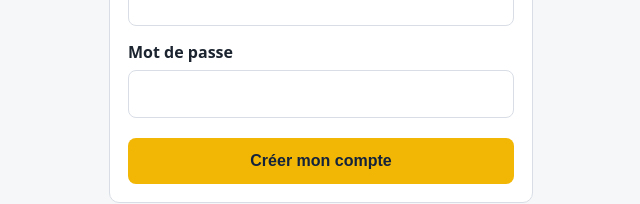
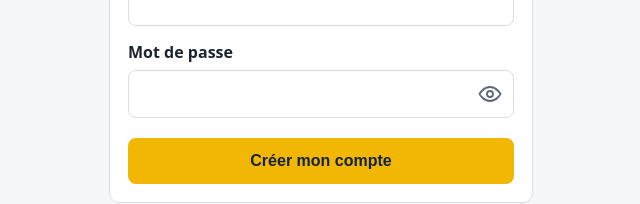
Before and after one commit to electplateweb-ship-it/Platf-devis-electro-, a Next.js app: page /inscription in a window 1280 px wide. Shown: the part 536-740 px from the top of the page, without its empty margins (319-959 px from the left). Built offline with nearby package versions, Linux system fonts and the light colour scheme; no server answers.

Commit message:
Update page.js

```diff
--- a/app/inscription/page.js
+++ b/app/inscription/page.js
@@ -4,6 +4,7 @@ import { useState } from "react";
 import Link from "next/link";
 import { useRouter } from "next/navigation";
 import { supabase } from "../../lib/supabase";
+import ChampMotDePasse from "../../components/ChampMotDePasse";
 
 export default function Inscription() {
   const router = useRouter();
@@ -82,8 +83,13 @@ export default function Inscription() {
           value={form.email} onChange={changer} />
 
         <label htmlFor="motdepasse">Mot de passe</label>
-        <input id="motdepasse" name="motdepasse" type="password" required
-          autoComplete="new-password" value={form.motdepasse} onChange={changer} />
+        <ChampMotDePasse
+          id="motdepasse"
+          name="motdepasse"
+          autoComplete="new-password"
+          value={form.motdepasse}
+          onChange={changer}
+        />
 
         <button className="bouton" type="submit" disabled={chargement}>
           {chargement ? "Création en cours…" : "Créer mon compte"}
@@ -98,4 +104,4 @@ export default function Inscription() {
       </p>
     </main>
   );
-    }
+          }
```
